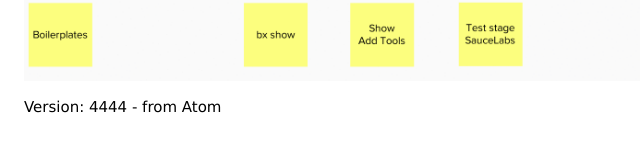
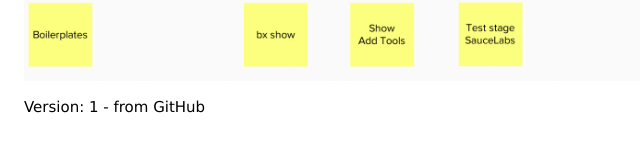
Before and after one commit to TinaLindhqvist/anotherApp, a website: page public/index.html in a window 1280 px wide. Shown: the part 694-838 px from the top of the page, 0-640 px from the left. Drawn offline with nearby package versions, Linux system fonts and the light colour scheme.

Commit message:
Update index.html

```diff
--- a/public/index.html
+++ b/public/index.html
@@ -35,7 +35,7 @@
 			<!-- First row -->
 	<h2 id="test1header">Presentation</h2>
 		<p><img alt="resource" src="muralOverview.png" style="width:50%"; "height:50%"></p>
-        <p>Version: 4444 - from Atom</p>
+        <p>Version: 1 - from GitHub</p>
 	</div>
 		</div>
 	</div>
```
